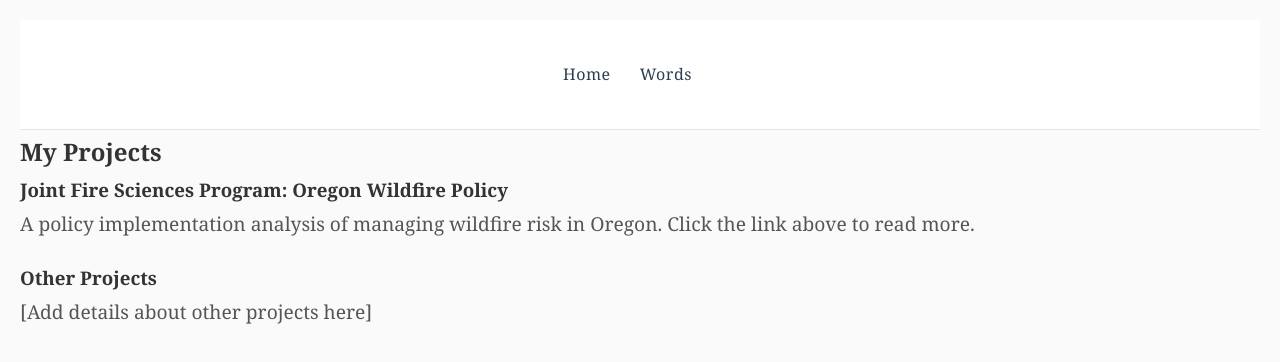
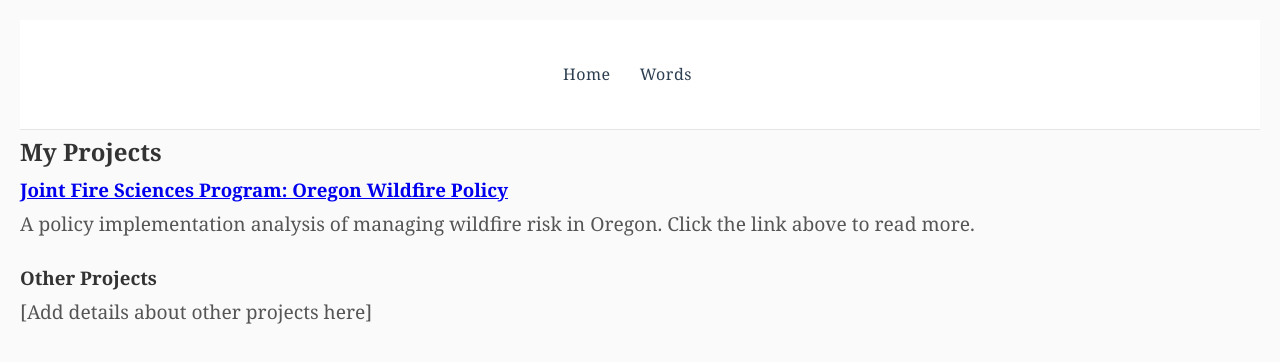
Before and after one commit to amcasey8/personalwebsite, a plain HTML site: page projects.html in a window 1280 px wide. Drawn offline with Linux system fonts and the light colour scheme.

Commit message:
Update projects.html

```diff
--- a/projects.html
+++ b/projects.html
@@ -18,7 +18,7 @@
 
     <h2>My Projects</h2>
 
-    <h3><a https://amcasey8.github.io/jfs-website/" target="_blank"><b>Joint Fire Sciences Program: Oregon Wildfire Policy</b></a></h3>
+    <h3><a href= https://amcasey8.github.io/jfs-website/" target="_blank"><b>Joint Fire Sciences Program: Oregon Wildfire Policy</b></a></h3>
     <p>A policy implementation analysis of managing wildfire risk in Oregon. Click the link above to read more.</p>
 
     <h3>Other Projects</h3>
```
